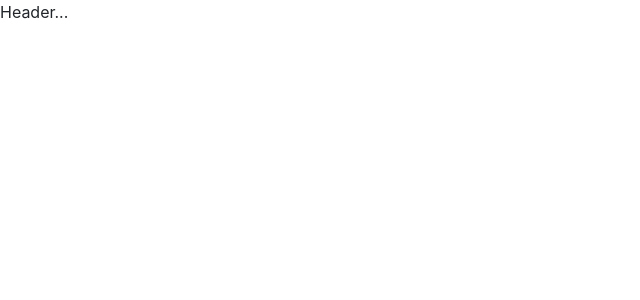
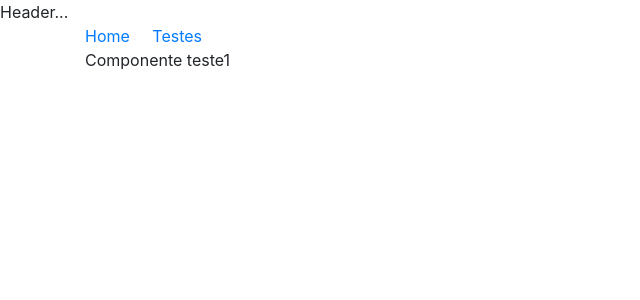
Before and after one commit to cleomarcantil/projeto-base-angular, an Angular app: page /testes in a window 1280 px wide. Before the commit this address led to /. Shown: the top 300 px of the page, without its empty margins (0-640 px from the left). Built offline with nearby package versions, Linux system fonts and the light colour scheme.

Commit message:
Adicionado componente para o módulo testes

```diff
--- a/src/app/app.component.html
+++ b/src/app/app.component.html
@@ -5,6 +5,12 @@
 
 <!--The content below is only a placeholder and can be replaced.-->
 <div class="container">
+
+	<a [routerLink]="['/']">Home</a>
+	&nbsp;
+	&nbsp;
+	<a [routerLink]="['/testes']">Testes</a>
+
 	<router-outlet (activate)="onActivate($event)"></router-outlet>
 </div>
 
--- a/src/app/app.module.ts
+++ b/src/app/app.module.ts
@@ -7,7 +7,6 @@ import { AppComponent } from './app.component';
 import { IndexComponent } from './index/index.component';
 
 import { SharedModule } from './shared/shared.module';
-import { TestesModule } from './testes/testes.module';
 
 const routes : Routes = [
 	{
@@ -15,10 +14,10 @@ const routes : Routes = [
 		component: IndexComponent,
 		pathMatch: 'full',
 	},
-	// { // rota para um módulo lazy load
-	// 	path: 'testes',
-	// 	loadChildren: 'app/testes/testes.module#TestesModule',
-	// },
+	{ // rota para um módulo lazy load
+		path: 'testes',
+		loadChildren: 'app/testes/testes.module#TestesModule',
+	},
 ];
 
 @NgModule({
@@ -31,7 +30,6 @@ const routes : Routes = [
 		HttpClientModule,
 		RouterModule.forRoot(routes),
 		SharedModule,
-		TestesModule
 	],
 	providers: [],
 	bootstrap: [AppComponent]
--- /dev/null
+++ b/src/app/testes/teste1/teste1.component.html
@@ -0,0 +1,3 @@
+<p>
+	Componente teste1
+</p>
--- /dev/null
+++ b/src/app/testes/teste1/teste1.component.ts
@@ -0,0 +1,15 @@
+import { Component, OnInit } from '@angular/core';
+
+@Component({
+  selector: 'app-teste1',
+  templateUrl: './teste1.component.html',
+  styleUrls: ['./teste1.component.scss']
+})
+export class Teste1Component implements OnInit {
+
+  constructor() { }
+
+  ngOnInit() {
+  }
+
+}
```
Also changed, not shown: src/app/testes/testes.module.ts (+16 -5 lines), src/app/testes/teste1/teste1.component.scss (added), 1 other file (tests, documents, lock files or other folders).
